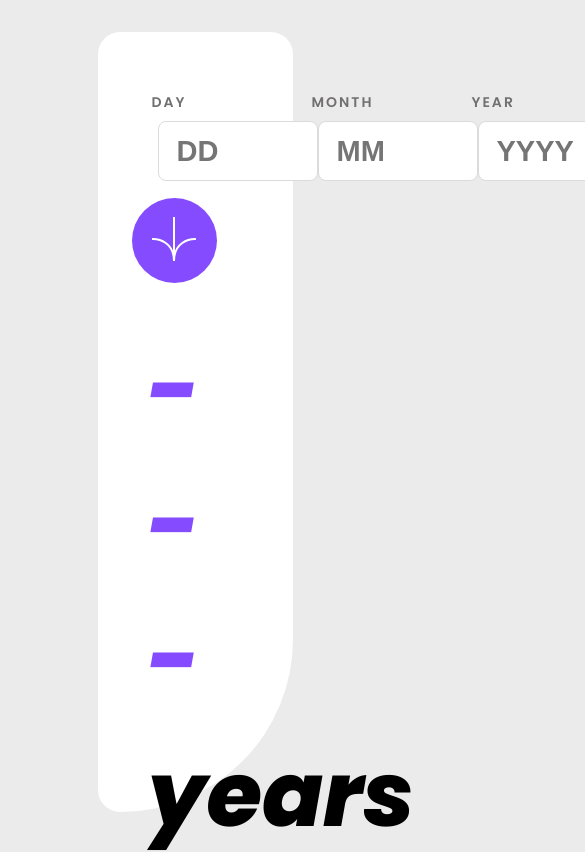
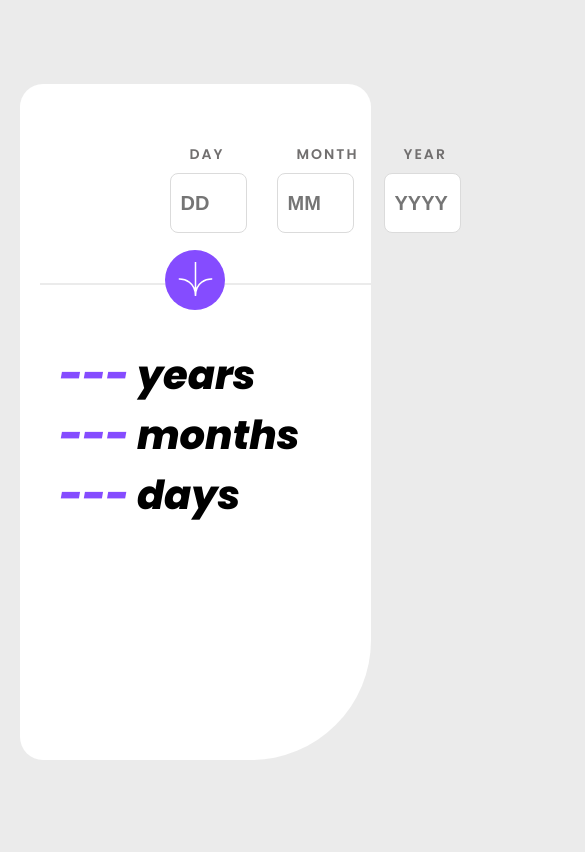
Before and after one commit to mateoBodiniARG/Age-calculator, a plain HTML site: page Public/index.html in a window 390 px wide. Shown: the top 852 px of the page, 585 px wide, since content can reach past the window. Drawn offline with Linux system fonts and the light colour scheme.

Commit message:
FixScreen on mobile

```diff
--- a/Public/index.html
+++ b/Public/index.html
@@ -5,6 +5,7 @@
     <meta http-equiv="X-UA-Compatible" content="IE=edge">
     <meta name="viewport" content="width=device-width, initial-scale=1.0">
     <link rel="stylesheet" href="style.css">
+    <link rel="stylesheet" href="mediaqueries.css">
     <script src="scrollreveal.js"></script>
     <link rel="shortcut icon" href="./images/favicon-32x32.png" type="image/x-icon">
     <title>Age Calculator</title>
--- /dev/null
+++ b/Public/mediaqueries.css
@@ -0,0 +1,238 @@
+/* MEDIAQUERIES */
+@media (max-width: 1420px) {
+  .results {
+    width: 163%;
+    font-size: 90px;
+    padding-left: 0px;
+  }
+
+  .form__content {
+    justify-content: center;
+    gap: 12px;
+    padding-left: 81px;
+  }
+}
+/* ----------------------------------1300PX--------------------------------------------------------------- */
+@media (max-width: 1300px) {
+  .results {
+    width: 163%;
+    font-size: 80px;
+    padding-left: 0px;
+  }
+  main {
+    padding-bottom: 702px;
+    height: 67vh;
+    width: 90vw;
+  }
+}
+
+/* ----------------------------------1180PX--------------------------------------------------------------- */
+@media (max-width: 1180px) {
+  .results {
+    width: 163%;
+    font-size: 80px;
+    padding-left: 0px;
+  }
+}
+
+/* ----------------------------------1060PX--------------------------------------------------------------- */
+@media (max-width: 1060px) {
+  .results {
+    font-size: 60px;
+  }
+  .form__content {
+    padding-left: 88px;
+    justify-content: space-around;
+  }
+
+  input {
+    width: 120px;
+    font-size: 20px;
+    padding-left: 15px;
+  }
+
+  .btn {
+    right: -10%;
+    top: -35px;
+  }
+
+  .btn-arrow {
+    background-color: var(--Purple);
+    border: none;
+    border-radius: 50%;
+    width: 70px;
+    height: 70px;
+    right: -240px;
+    cursor: pointer;
+  }
+  main {
+    width: 90vw;
+
+    border-radius: 23px 23px 120px 23px;
+    height: 80vh;
+  }
+
+  .line-divide {
+    width: 390px;
+    margin-left: -14px;
+    margin-right: 20px;
+  }
+  .results {
+    width: 163%;
+    font-size: 70px;
+    padding-left: 0px;
+  }
+
+  .form__content {
+    gap: 25px;
+  }
+}
+
+/* ----------------------------------985X--------------------------------------------------------------- */
+@media (max-width: 985px) {
+  main {
+    margin-bottom: 0px;
+    padding-bottom: 0px;
+    height: 80vh;
+    width: 90vw;
+  }
+  .results {
+    font-size: 60px;
+  }
+
+  .ErrorDay {
+    margin-top: 0px;
+    font-size: 10px;
+    width: 100%;
+    margin-left: 5px;
+  }
+
+  .ErrorMonth {
+    margin-top: 0px;
+    font-size: 10px;
+    width: 100%;
+    margin-left: 5px;
+  }
+
+  .ErrorYear {
+    margin-top: 0px;
+    font-size: 10px;
+    width: 100%;
+    margin-left: 5px;
+  }
+
+  #label-day {
+    margin-left: 20px;
+  }
+
+  #label-month {
+    margin-left: 20px;
+  }
+
+  #label-year {
+    margin-left: 20px;
+  }
+  .btn-arrow {
+    width: 60px;
+    height: 60px;
+  }
+  .btn-arrow img {
+    width: 35px;
+  }
+  input {
+    width: 100px;
+    font-size: 20px;
+    padding-left: 10px;
+  }
+}
+
+/* ----------------------------------768X--------------------------------------------------------------- */
+@media (max-width: 768px) {
+  main {
+    margin-bottom: 0px;
+    padding-bottom: 0px;
+    height: 80vh;
+    width: 90vw;
+  }
+  input {
+    width: 100px;
+    margin-right: 20px;
+    font-size: 20px;
+    padding-left: 10px;
+  }
+
+  .form__content {
+    gap: 10px;
+    margin-left: 22px;
+  }
+
+  .results {
+    font-size: 40px;
+    width: 290%;
+  }
+  .line-divide {
+    width: 300px;
+  }
+  .btn {
+    right: -40px;
+  }
+  input {
+    width: 77px;
+
+  }
+}
+
+/* ----------------------------------617X--------------------------------------------------------------- */
+@media (max-width: 617px) {
+  main {
+    margin-bottom: 0px;
+    padding-bottom: 0px;
+    height: 80vh;
+    width: 90vw;
+  }
+
+  input {
+    width: 77px;
+    font-size: 20px;
+  }
+  .line-divide {
+    width: 390px;
+    margin-left: -20px;
+    margin-right: 20px;
+  }
+}
+
+/* ----------------------------------375X--------------------------------------------------------------- */
+@media (max-width: 375px) {
+  main {
+    width: 94vw;
+    margin-bottom: 0px;
+    padding-bottom: 0px;
+    height: 80vh;
+  }
+  .form__control {
+    width: 50px;
+  }
+  input {
+    width: 93px;
+    font-size: 20px;
+  }
+  .form__content {
+    gap: 55px;
+    padding-left: 28px;
+  }
+  .results {
+    font-size: 48px;
+    padding-right: 0px;
+    width: 170%;
+    padding-left: 0px;
+  }
+
+  .line-divide {
+    width: 333px;
+    margin-left: -34px;
+  }
+  .btn {
+    right: -14%;
+  }
+}
--- a/Public/style.css
+++ b/Public/style.css
@@ -167,201 +167,3 @@ input::-webkit-inner-spin-button {
 }
 
 /* -------------------------------------------------------------------------------------------------------- */
-
-/* MEDIAQUERIES */
-/* @media (max-width: 1420px) {
-    .results {
-        width: 163%;
-        font-size: 90px;
-        padding-left: 0px;
-      }
-
-  .form__content {
-    justify-content: center;
-    gap: 12px;
-    padding-left: 81px;
-  }
-} */
-/* ----------------------------------1300PX--------------------------------------------------------------- */
-/* @media (max-width: 1300px) {
-    .results {
-        width: 163%;
-        font-size: 80px;
-        padding-left: 0px;
-      }
-  main {
-    padding-bottom: 702px;
-    height: 67vh;
-  }
-
-} */
-
-/* ----------------------------------1180PX--------------------------------------------------------------- */
-/* @media (max-width: 1180px) {
-    .results {
-        width: 163%;
-        font-size: 80px;
-        padding-left: 0px;
-      }
-} */
-
-/* ----------------------------------1060PX--------------------------------------------------------------- */
-/* @media (max-width: 1060px) {
-  .results {
-    font-size: 60px;
-  }
-  .form__content {
-    padding-left: 88px;
-    justify-content: space-around;
-  }
-
-  input {
-    width: 120px;
-    font-size: 23px;
-    padding-left: 15px;
-  }
-
-  .btn {
-    right: -10%;
-    top: -35px;
-  }
-
-  .btn-arrow {
-    background-color: var(--Purple);
-    border: none;
-    border-radius: 50%;
-    width: 70px;
-    height: 70px;
-    right: -240px;
-    cursor: pointer;
-  }
-  main {
-    width: 47vw;
-    border-radius: 23px 23px 120px 23px;
-  }
-
-  .line-divide {
-    width: 390px;
-    margin-left: -14px;
-    margin-right: 20px;
-  }
-  .results {
-    width: 163%;
-    font-size: 70px;
-    padding-left: 0px;
-  }
-
-  .form__content {
-    gap: 25px;
-  }
-} */
-
-
-/* ----------------------------------985X--------------------------------------------------------------- */
-/* @media (max-width: 985px) {
-  .results{
-    font-size: 60px;
-  }
-
-  .ErrorDay {
-  margin-top: 0px;
-  font-weight: 700;
-  font-style: italic;
-  font-size: 12px;
-  color: var(--Light-red);
-  width: 150%;
-}
-
-.ErrorMonth {
-  margin-top: 0px;
-  font-weight: 700;
-  font-style: italic;
-  font-size: 12px;
-  color: var(--Light-red);
-  width: 150%;
-}
-
-.ErrorYear {
-  margin-top: 0px;
-  font-weight: 700;
-  font-style: italic;
-  font-size: 12px;
-  color: var(--Light-red);
-  width: 150%;
-}
-
-#label-day{
-  margin-left: 20px;
-}
-
-#label-month{
-  margin-left: 20px;
-}
-
-#label-year{
-  margin-left: 20px;
-}
-} */
-
-
-/* ----------------------------------985X--------------------------------------------------------------- */
-/* @media (max-width: 760px) {
-  main{
-    margin-bottom: 0px ;
-    padding-bottom: 0px;
-    height: 60vh;
-  }
-  input{
-    width: 100px;
-  }
-
-  .form__content{
-    gap: 10px;
-  }
-
-  .results{
-    font-size: 50px;
-  }
-  .line-divide{
-    width: 300px;
-  }
-  .btn{
-    right: -40px;
-  }
-} */
-
-
-/* ----------------------------------375X--------------------------------------------------------------- */
-@media (max-width: 375px) {
-  main{
-    width: 94vw;
-    margin-bottom: 0px ;
-    padding-bottom: 0px;
-    height: 80vh
-  }
-  .form__control {
-    width: 50px;
-  }
-  input{
-    width: 93px;
-    font-size: 20px;
-  }
-  .form__content{
-    gap: 55px;
-    padding-left: 28px;
-  }
-  .results{
-    font-size: 48px;
-    padding-right: 0px;
-    width: 170%;
-    padding-left: 0px;
-  }
-
-  .line-divide{
-    width: 333px;
-    margin-left: -34px;
-  }
-  .btn{
-    right: -14%;
-  }
-}
```
